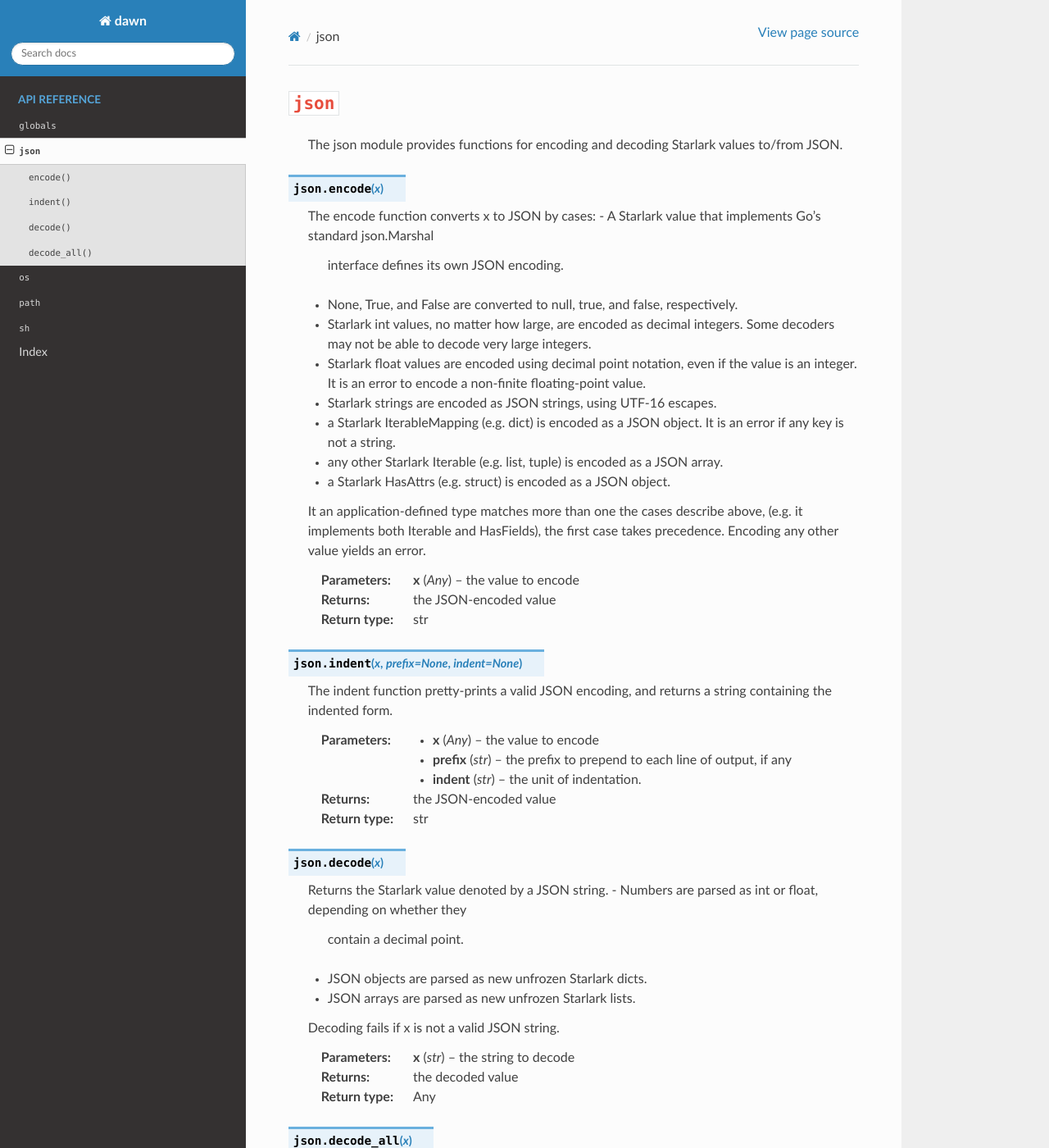
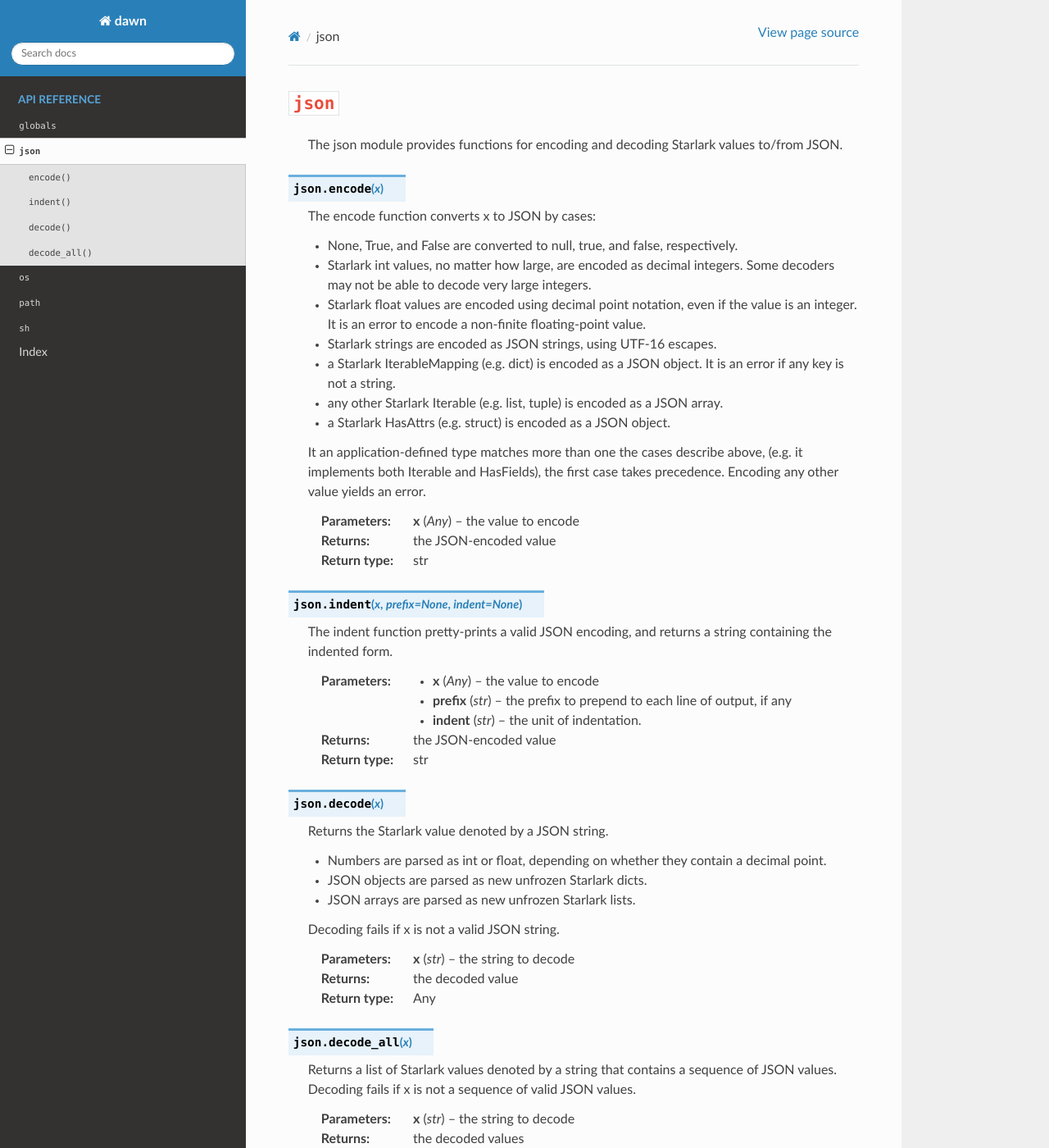
Before and after one commit to pgavlin/dawn, a Sphinx documentation site: the page built from docs/source/modules/json.rst, in a window 1280 px wide and 1400 px high. Shown: the whole window at 82% size. Built offline with Sphinx 7.4.7 and the Read the Docs theme 2.0.0, drawn with Linux system fonts in a browser that asks for light colours.

Commit message:
Fix RST in JSON docs.

```diff
--- a/docs/source/modules/json.rst
+++ b/docs/source/modules/json.rst
@@ -9,8 +9,7 @@
 .. py:function:: encode(x)
 
    The encode function converts x to JSON by cases:
-   - A Starlark value that implements Go's standard json.Marshal
-     interface defines its own JSON encoding.
+
    - None, True, and False are converted to null, true, and false, respectively.
    - Starlark int values, no matter how large, are encoded as decimal integers.
      Some decoders may not be able to decode very large integers.
@@ -22,6 +21,7 @@
      It is an error if any key is not a string.
    - any other Starlark Iterable (e.g. list, tuple) is encoded as a JSON array.
    - a Starlark HasAttrs (e.g. struct) is encoded as a JSON object.
+
    It an application-defined type matches more than one the cases describe above,
    (e.g. it implements both Iterable and HasFields), the first case takes precedence.
    Encoding any other value yields an error.
@@ -44,10 +44,12 @@
 .. py:function:: decode(x)
 
    Returns the Starlark value denoted by a JSON string.
+
    - Numbers are parsed as int or float, depending on whether they
      contain a decimal point.
    - JSON objects are parsed as new unfrozen Starlark dicts.
    - JSON arrays are parsed as new unfrozen Starlark lists.
+
    Decoding fails if x is not a valid JSON string.
 
    :param str x: the string to decode
```
